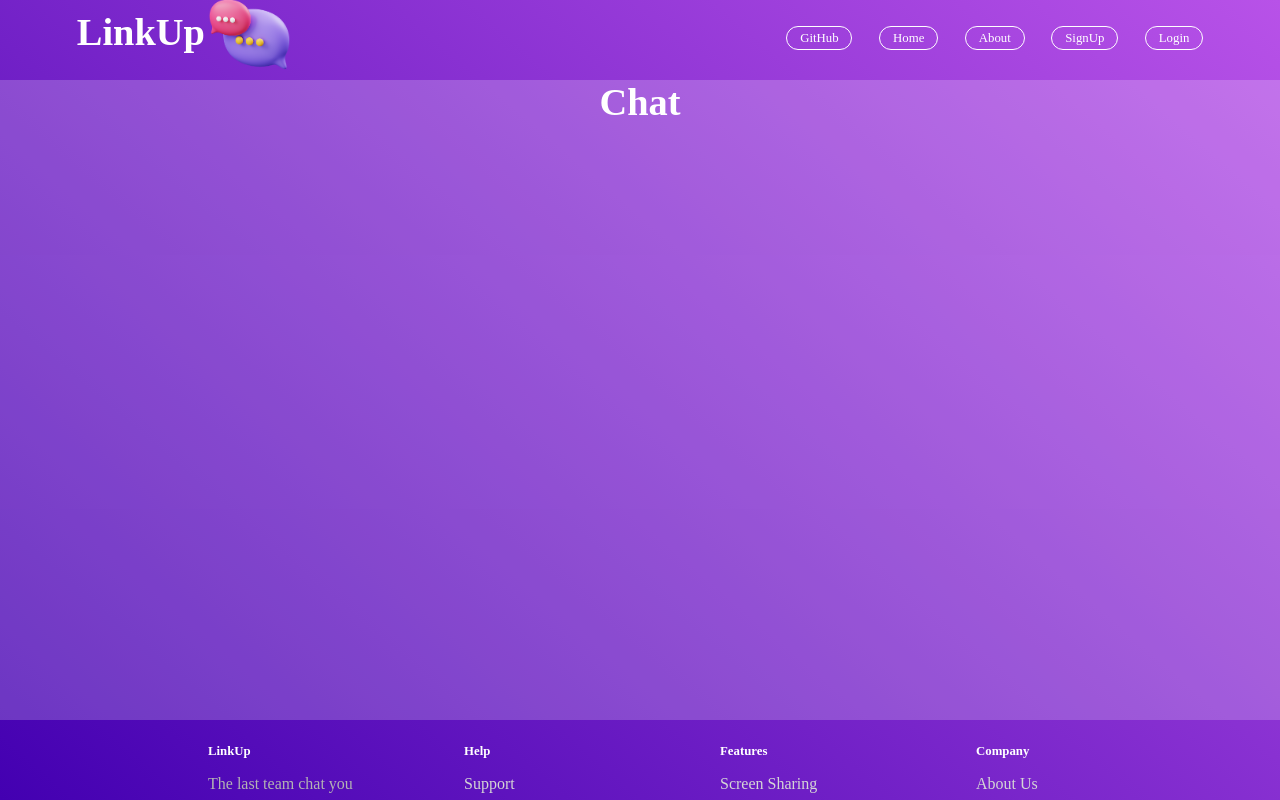
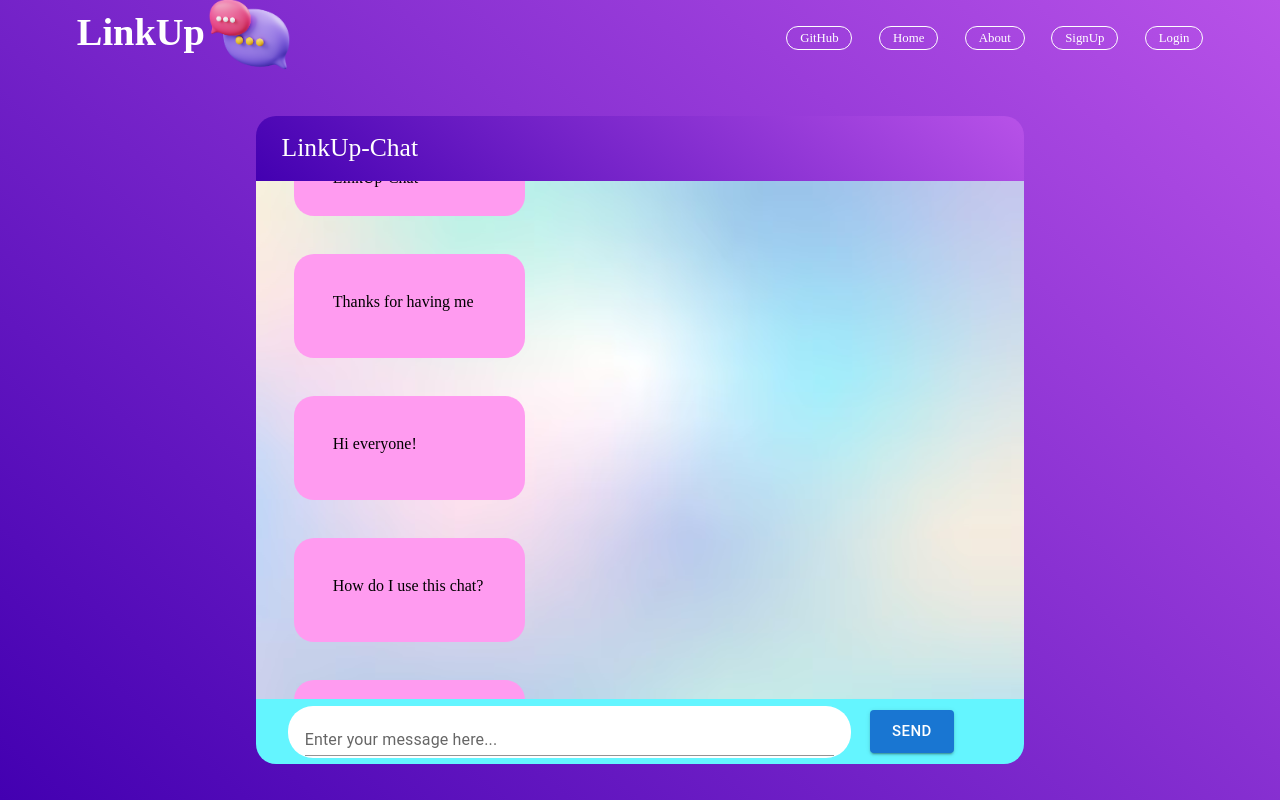
Before and after one commit to AshutoshDM1/LinkUp, a React (Vite) app: page /chat in a window 1280 px wide. Built offline with nearby package versions, Linux system fonts and the light colour scheme.

Commit message:
done chat page

```diff
--- a/src/App.jsx
+++ b/src/App.jsx
@@ -3,7 +3,7 @@ import { Route, Routes } from "react-router-dom";
 import Home from "./pages/Home";
 import About from "./pages/About";
 import SignUp from "./pages/SignUP";
-import "./App.css";
+import "./App.module.css";
 import Login from "./pages/Login";
 import Chat from "./pages/Chat";
 function App() {
--- a/src/App.css
+++ b/src/App.module.css
@@ -27,7 +27,6 @@ body {
   margin-right: 51px;
   transition:  ease-in 1s;
   cursor: pointer;
-  /* border: .5px solid #ffffff; */
 
 }
 
--- /dev/null
+++ b/src/components/smallchat.jsx
@@ -0,0 +1,13 @@
+import css from "./styles/chat.module.css"
+
+const Smallchat = ({title,message}) => {
+  return (
+    <>
+    <div className={css.chatbody} >
+      {message}
+    </div>
+    </>
+  )
+}
+
+export default Smallchat
--- a/src/components/styles/chat.module.css
+++ b/src/components/styles/chat.module.css
@@ -1,10 +1,76 @@
 .main {
-  height: 80vh;
+  height: 90vh;
   width: 100%;
-  background: rgba(255, 255, 255, 0.205);
+  display: flex;
+  justify-content: center;
+  align-items: center;
 }
 
 .title {
-  font-size: 3vw;
+  font-size: 2vw;
   text-align: center;
+  color: white;
+  margin-left: 2vw;
 }
+
+.container {
+  height: 90%;
+  width: 60%;
+  /* background: #ffffff; */
+  border-radius: 20px;
+  overflow: hidden;
+}
+.nav {
+  display: flex;
+  justify-content: space-between;
+  align-items: center;
+  height: 10%;
+  width: 100%;
+  background: linear-gradient(220.55deg, #b852e8 0%, #4300b1 100%);
+  /* border-top-left-radius:20px ;
+  border-top-left-radius:20px ; */
+}
+
+.inputBox {
+  display: flex;
+  justify-content: space-evenly;
+  align-items: center;
+  height: 10%;
+  width: 100%;
+  background: rgb(100, 245, 255);
+  padding-left: 1vw;
+  padding-right: 4vw;
+}
+.inputTitle {
+  height: 80%;
+  width: 80%;
+  background: white;
+  display: flex;
+  justify-content: center;
+  align-items: center;
+  border-radius: 25px;
+}
+
+.chatSection {
+  height: 80%;
+  width: 100%;
+  /* background: rgba(7, 150, 227, 0.777); */
+  background-image: url("/public/bg_image2.avif");
+  background-size: cover;
+  background-blend-mode: color;
+  display: flex;
+  justify-content: flex-end;
+  flex-direction: column;
+  overflow-y: auto;
+  display: block;
+}
+
+.chatbody {
+  height: 20%;
+  width: 30%;
+  background: #ff9bf0;
+  border-radius: 20px;
+  padding: 3vw;
+  color: rgb(0, 0, 0);
+  margin: 3vw;
+}
--- a/src/pages/Chat.jsx
+++ b/src/pages/Chat.jsx
@@ -1,16 +1,117 @@
+import { useEffect, useRef, useState } from "react";
 import Footer from "../components/Footer";
 import NavBar from "../components/Navbar";
 import css from "../components/styles/chat.module.css";
-import { useRecoilState } from "recoil";
+import Smallchat from "../components/smallchat";
+import { Button, TextField } from "@mui/material";
 
 const Chat = () => {
+  const [chatState, setChatState] = useState({
+    chat1: {
+      username: "Ashutosh",
+      id: "1",
+      message: "Hello, Welcome to LinkUp-Chat",
+    },
+    chat2: {
+      username: "Aakash",
+      id: "2",
+      message: "Thanks for having me",
+    },
+    chat3: {
+      username: "John",
+      id: "3",
+      message: "Hi everyone!",
+    },
+    chat4: {
+      username: "Doe",
+      id: "4",
+      message: "How do I use this chat?",
+    },
+    chat5: {
+      username: "Jane",
+      id: "5",
+      message: "This platform is great!",
+    },
+    chat6: {
+      username: "Smith",
+      id: "6",
+      message: "Catch you all later.",
+    },
+  });
+
+  const chatEndRef = useRef(null);
+  const chatSectionRef = useRef(null);
+
+  const scrollToBottom = () => {
+    chatEndRef.current.scrollIntoView({ behavior: "smooth" });
+  };
+
+  useEffect(() => {
+    scrollToBottom();
+  }, [chatState]);
+
+  const [input, setInput] = useState("");
+
+  const inputHandle = (event) => {
+    setInput(event.target.value);
+  };
+
+  const chatHandle = () => {
+    const newMessageKey = `chat${Object.keys(chatState).length + 1}`;
+    const newMessage = {
+      [newMessageKey]: {
+        username: "Ashutosh",
+        id: newMessageKey,
+        message: input,
+      },
+    };
+    setChatState((prevChatState) => ({
+      ...prevChatState,
+      ...newMessage
+    }));
+    setInput("");
+  };
+
   return (
     <>
       <NavBar />
       <div className={css.main}>
-        <h1 className={css.title}>Chat</h1>
+        <div className={css.container}>
+          <div className={css.nav}>
+            <div className={css.title}>LinkUp-Chat</div>
+          </div>
+          <div ref={chatSectionRef} className={css.chatSection}>
+            {Object.keys(chatState).map((chat) => {
+              const id = chatState[chat].id;
+              return (
+                <Smallchat
+                  key={id}
+                  id={id}
+                  message={chatState[chat].message}
+                />
+              );
+            })}
+            <div ref={chatEndRef}></div>
+          </div>
+          <div className={css.inputBox}>
+            <div className={css.inputTitle}>
+              <TextField
+                value={input}
+                onChange={inputHandle}
+                style={{
+                  backgroundColor: "#fff",
+                  width: "94%",
+                }}
+                id="outlined-basic"
+                label="Enter your message here..."
+                variant="standard"
+              />
+            </div>
+            <Button onClick={chatHandle} variant="contained" size="large">Send</Button>
+          </div>
+        </div>
       </div>
-      <Footer />
+      {/* <Footer /> */}
     </>
   );
 };
--- a/src/pages/Home.jsx
+++ b/src/pages/Home.jsx
@@ -30,7 +30,7 @@ const locomotiveScroll = new LocomotiveScroll();
             <p>Fast, Easy and Unlimited team Chat</p>
           </div>
           <div className="btns">
-            <h2 className="sign_in" onClick={() => handleNavigate("/signin")}>
+            <h2 className="sign_in" onClick={() => handleNavigate("/signUp")}>
               Try for Free
             </h2>
             <h2 className="login" onClick={() => handleNavigate("/about")}>
```
Also changed, not shown: public/bg_image2.avif (added), public/bg_images.jpeg (added).
